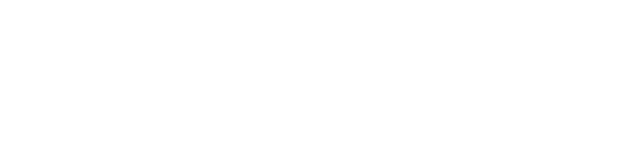
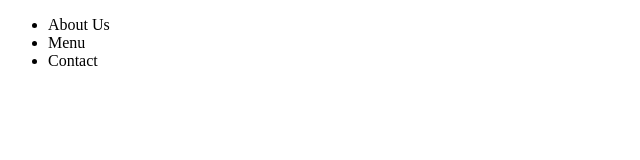
Before and after one commit to MeganCassidy/Coffee-House, a plain HTML site: page index.html in a window 1280 px wide. Shown: the whole page, without its empty margins (0-640 px from the left). Drawn offline with Linux system fonts and the light colour scheme.

Commit message:
changes to html

```diff
--- a/index.html
+++ b/index.html
@@ -7,7 +7,21 @@
     <link rel="stylesheet" href="css/style.css">
 </head>
 <body>
+    <nav>
+        <ul>
+            <li>About Us</li>
+            <li>Menu</li>
+            <li>Contact</li>
+        </ul>
+    </nav>
 
+    <main>
+
+    </main>
+
+    <footer>
+
+    </footer>
 
     <script src="js/script.js"></script>
 </body>
```
Also changed, not shown: 1 other file.
